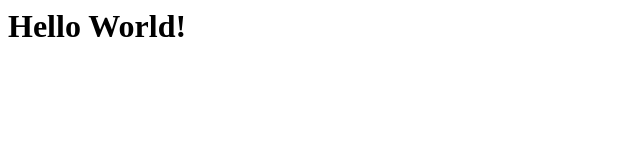
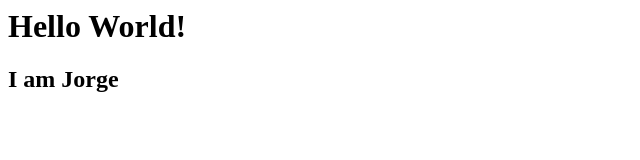
Before and after one commit to horhebush/alden-nakadila, a plain HTML site: page index.html in a window 1280 px wide. Shown: the whole page, without its empty margins (0-640 px from the left). Drawn offline with Linux system fonts and the light colour scheme.

Commit message:
hello world 3

```diff
--- a/index.html
+++ b/index.html
@@ -1 +1,2 @@
 <h1>Hello World!</h1>
+<h2>I am Jorge</h2>
```
